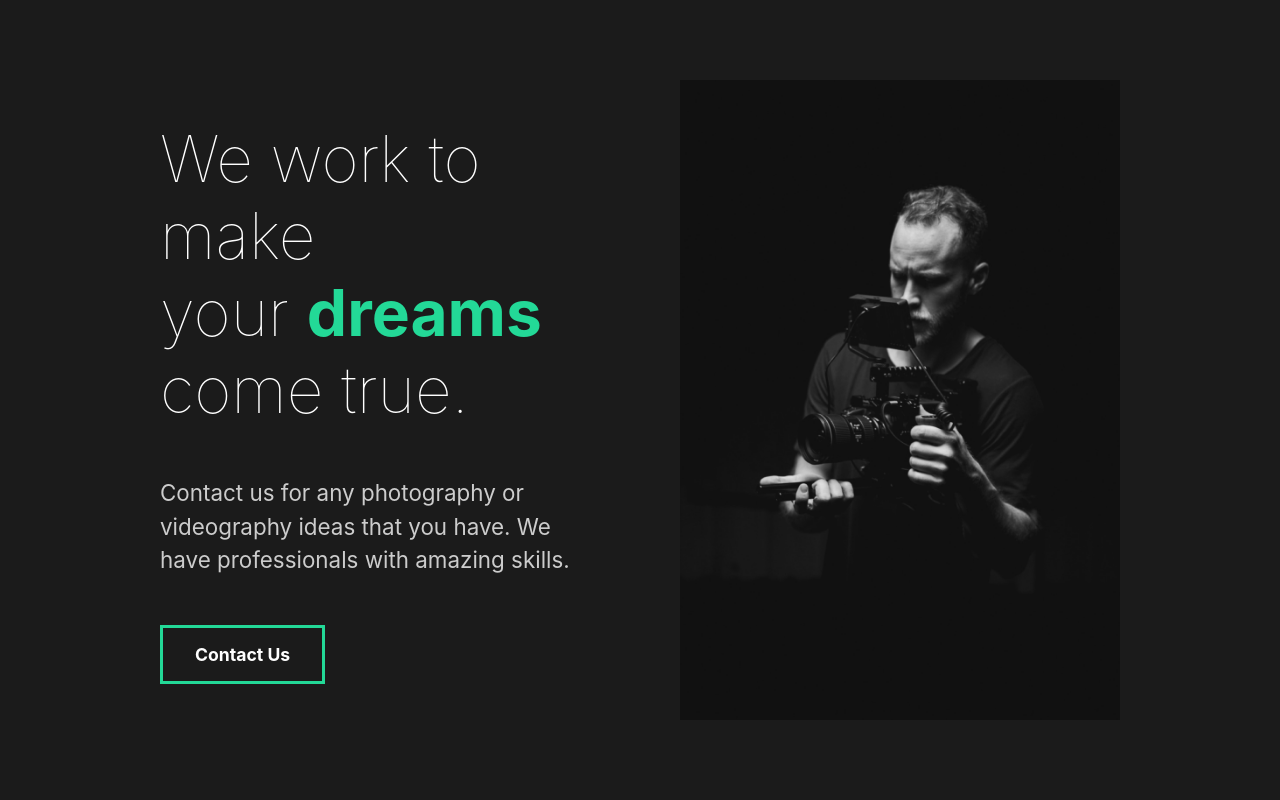
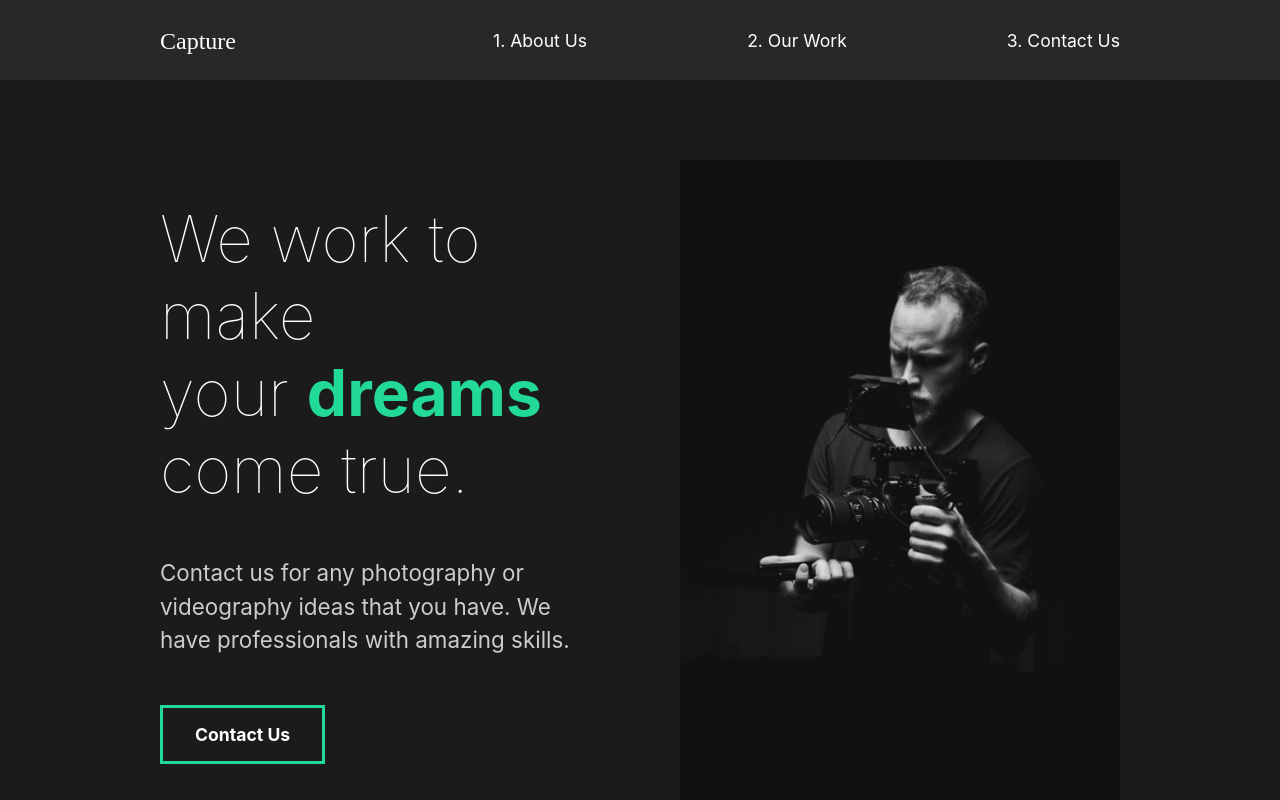
Before and after one commit to terryheewonkim/Capture-Portfolio, a React (Create React App) app: page / in a window 1280 px wide. Shown: the top 800 px of the page. Built offline with nearby package versions, Linux system fonts and the light colour scheme; the HTML template or start-up script is replaced by a standard one.

Commit message:
Create Nav

```diff
--- a/src/App.js
+++ b/src/App.js
@@ -3,11 +3,13 @@
 import GlobalStyle from "./components/GlobalStyle";
 // Import pages
 import AboutUs from "./pages/AboutUs";
+import Nav from "./components/Nav";
 
 function App() {
   return (
     <div className="App">
       <GlobalStyle />
+      <Nav />
       <AboutUs />
     </div>
   );
--- /dev/null
+++ b/src/components/Nav.js
@@ -0,0 +1,54 @@
+import React from "react";
+import styled from "styled-components";
+
+const Nav = () => {
+  return (
+    <Navbar>
+      <h1>
+        <a id="logo" href="#">
+          Capture
+        </a>
+      </h1>
+      <ul>
+        <li>
+          <a href="#">1. About Us</a>
+        </li>
+        <li>
+          <a href="#">2. Our Work</a>
+        </li>
+        <li>
+          <a href="#">3. Contact Us</a>
+        </li>
+      </ul>
+    </Navbar>
+  );
+};
+
+const Navbar = styled.nav`
+  min-height: 10vh;
+  display: flex;
+  margin: auto;
+  justify-content: space-between;
+  align-items: center;
+  padding: 1rem 10rem;
+  background: #282828;
+  a {
+    color: #fff;
+    text-decoration: none;
+  }
+  ul {
+    display: flex;
+    list-style: none;
+  }
+  li {
+    padding-left: 10rem;
+    position: relative;
+  }
+  #logo {
+    font-size: 1.5rem;
+    font-family: "Lobster", cursive;
+    font-weight: lighter;
+  }
+`;
+
+export default Nav;
```
